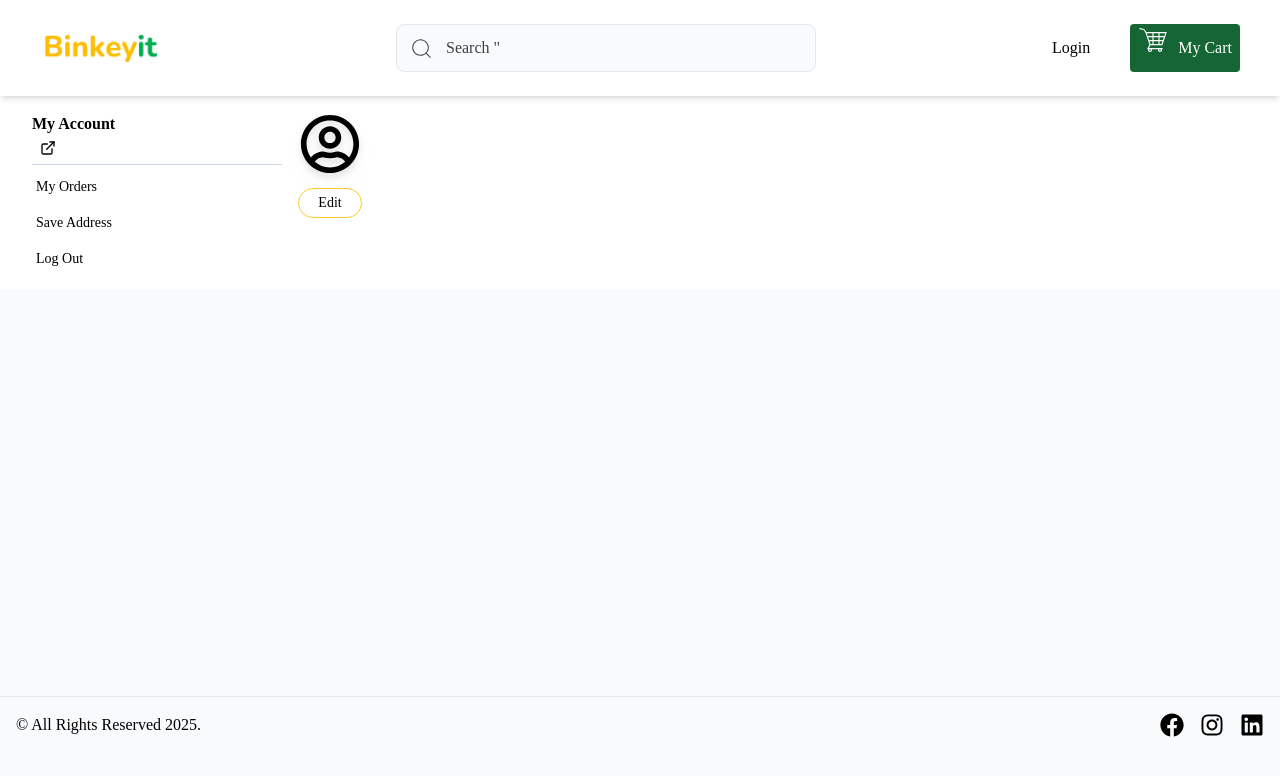
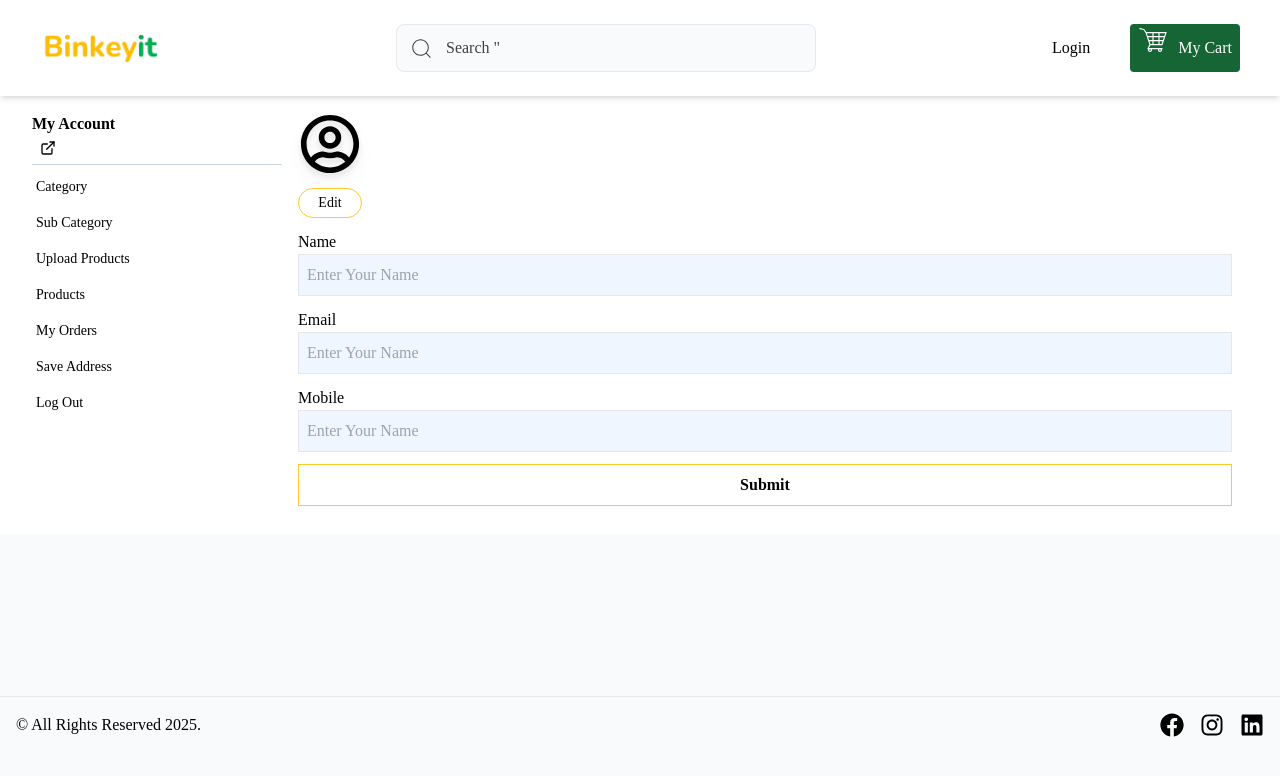
Before and after one commit to ShahzadMalik07/Blink-it, a React (Vite) app in the folder frontend/: page /dashboard/profile in a window 1280 px wide. Shown: the top 776 px of the page. Built offline with nearby package versions, Linux system fonts and the light colour scheme; no server answers.

Commit message:
client side pages added for product upload-Product category and subCategory

```diff
--- a/frontend/src/components/UserMenu.jsx
+++ b/frontend/src/components/UserMenu.jsx
@@ -36,17 +36,28 @@ const UserMenu = ({ close }) => {
 
 
     }
+
+    const handleClose = ()=>{
+        if (close) {
+            close()
+
+        }
+    }
     return (
         <div>
             <div className='font-semibold mb-1'>My Account</div>
             <div className='text-sm flex items-center gap-2'>
                 <span className='max-w-52 text-ellipsis line-clamp-1'>{user?.name || user?.mobile}</span>
-                <Link to={"/dashboard/profile"} className='hover:text-primary-100' ><FiExternalLink size={16}/></Link>
+                <Link onClick={handleClose} to={"/dashboard/profile"} className='hover:text-primary-100' ><FiExternalLink size={16}/></Link>
             </div>
             <Divider />
             <div className='text-sm grid gap-2 '>
-                <Link to={"/dashboard/myorders"} className='hover:bg-blue-400 p-1 rounded' >My Orders</Link>
-                <Link to={"/dashboard/address"}className='hover:bg-blue-400 p-1 rounded' >Save Address</Link>
+                <Link onClick={handleClose} to={"/dashboard/category"} className='hover:bg-blue-400 p-1 rounded' >Category</Link>
+                <Link onClick={handleClose} to={"/dashboard/subcategory"} className='hover:bg-blue-400 p-1 rounded' >Sub Category</Link>
+                <Link onClick={handleClose} to={"/dashboard/upload-products"} className='hover:bg-blue-400 p-1 rounded' >Upload Products</Link>
+                <Link onClick={handleClose} to={"/dashboard/products"} className='hover:bg-blue-400 p-1 rounded' >Products</Link>
+                <Link onClick={handleClose} to={"/dashboard/myorders"} className='hover:bg-blue-400 p-1 rounded' >My Orders</Link>
+                <Link onClick={handleClose} to={"/dashboard/address"}className='hover:bg-blue-400 p-1 rounded' >Save Address</Link>
                 <button onClick={handleLogout} className='text-left hover:bg-blue-400 p-1 rounded'>Log Out</button>
             </div>
         </div>
--- a/frontend/src/components/UserProfileEdit.jsx
+++ b/frontend/src/components/UserProfileEdit.jsx
@@ -61,6 +61,7 @@ const UserProfileEdit = ({close}) => {
 
             </div>
 
+
         </div>
     )
 }
--- /dev/null
+++ b/frontend/src/pages/Category.jsx
@@ -0,0 +1,11 @@
+import React from 'react'
+
+const Category = () => {
+  return (
+    <div>
+       category
+    </div>
+  )
+}
+
+export default Category
--- /dev/null
+++ b/frontend/src/pages/Products.jsx
@@ -0,0 +1,11 @@
+import React from 'react'
+
+const Products = () => {
+  return (
+    <div>
+        products
+    </div>
+  )
+}
+
+export default Products
--- a/frontend/src/pages/Profile.jsx
+++ b/frontend/src/pages/Profile.jsx
@@ -1,11 +1,67 @@
-import React, { useState } from 'react'
-import { useSelector } from 'react-redux'
+import React, { useEffect, useState } from 'react'
+import { useDispatch, useSelector } from 'react-redux'
 import { FaRegUserCircle } from "react-icons/fa";
 import UserProfileEdit from '../components/UserProfileEdit';
+import axios from 'axios';
+import AxiosToastError from '../utils/AxiosToastError';
+import toast from 'react-hot-toast';
+import fetchUserDetails from '../utils/getUserDetails';
+import { setUserDetails } from '../store/userSlice';
 
 const Profile = () => {
   const user = useSelector((store) => store.user)
-const [OpenProfileEdit, setOpenProfileEdit] = useState(false)
+  const [OpenProfileEdit, setOpenProfileEdit] = useState(false)
+  const [loading, setloading] = useState(false)
+  const dispatch = useDispatch()
+  const [userData, setuserData] = useState({
+    name: user.name,
+    email: user.email,
+    mobile: user.mobile
+
+  })
+  useEffect(() => {
+    setuserData({
+      name: user.name,
+      email: user.email,
+      mobile: user.mobile
+    })
+  }, [user])
+
+  const handleChange = (e) => {
+    const { name, value } = e.target
+    setuserData((prev) => {
+      return {
+        ...prev,
+        [name]: value
+      }
+    })
+
+  }
+
+  const handleSubmit = async (e) => {
+    e.preventDefault()
+    try {
+      setloading(true)
+      const response = await axios.put("http://localhost:3000/api/user/update-user",userData,{withCredentials:true})
+      const {data:responseData } = response
+      console.log(response)
+      if (responseData.success) {
+        toast.success(responseData.message)
+        const userDetails = await fetchUserDetails()
+
+        dispatch(setUserDetails(userDetails?.data))
+
+      }
+
+    } catch (error) {
+      AxiosToastError(error)
+
+    } finally {
+      setloading(false)
+    }
+
+  }
+
   return (
     <div>
       <div className='w-16 h-16 overflow-hidden drop-shadow-lg rounded-full flex items-center justify-center '>
@@ -18,12 +74,30 @@ const [OpenProfileEdit, setOpenProfileEdit] = useState(false)
         }
 
       </div>
-      <button onClick={()=>{setOpenProfileEdit(true)}} className='text-sm min-w-16 border border-primary-100 hover:bg-primary-200  px-3 py-1 rounded-full mt-3'>
+      <button onClick={() => { setOpenProfileEdit(true) }} className='text-sm min-w-16 border border-primary-100 hover:bg-primary-200  px-3 py-1 rounded-full mt-3'>
         Edit
       </button>
       {
-        OpenProfileEdit && <UserProfileEdit close={()=>{setOpenProfileEdit(false)}}/>
-        }
+        OpenProfileEdit && <UserProfileEdit close={() => { setOpenProfileEdit(false) }} />
+      }
+
+      <form action="" className='my-3 grid gap-3' onSubmit={handleSubmit}>
+        <div className='grid'>
+          <label htmlFor="name">Name</label>
+          <input id='name' type="text" name='name' value={userData.name} onChange={handleChange} className='p-2 bg-blue-50 outline-none border focus-within:border-primary-200' placeholder='Enter Your Name' />
+        </div>
+        <div className='grid'>
+          <label htmlFor="email">Email</label>
+          <input id='email' type="text" name='email' value={userData.email} onChange={handleChange} className='p-2 bg-blue-50 outline-none border focus-within:border-primary-200' placeholder='Enter Your Name' />
+        </div>
+        <div className='grid'>
+          <label htmlFor="mobile">Mobile</label>
+          <input id='mobile' type="text" name='mobile' value={userData.mobile} onChange={handleChange} className='p-2 bg-blue-50 outline-none border focus-within:border-primary-200' placeholder='Enter Your Name' />
+        </div>
+
+        <button className='border px-4 py-2 font-semibold hover:bg-primary-100 border-primary-100'>Submit</button>
+
+      </form>
 
     </div>
   )
--- /dev/null
+++ b/frontend/src/pages/SubCategory.jsx
@@ -0,0 +1,11 @@
+import React from 'react'
+
+const SubCategory = () => {
+  return (
+    <div>
+        sub category
+    </div>
+  )
+}
+
+export default SubCategory
--- /dev/null
+++ b/frontend/src/pages/UploadProducts.jsx
@@ -0,0 +1,11 @@
+import React from 'react'
+
+const UploadProducts = () => {
+  return (
+     <div>
+          upload products
+    </div>
+  )
+}
+
+export default UploadProducts
```
Also changed, not shown: frontend/src/routes/index.jsx (+20 -0 lines).
